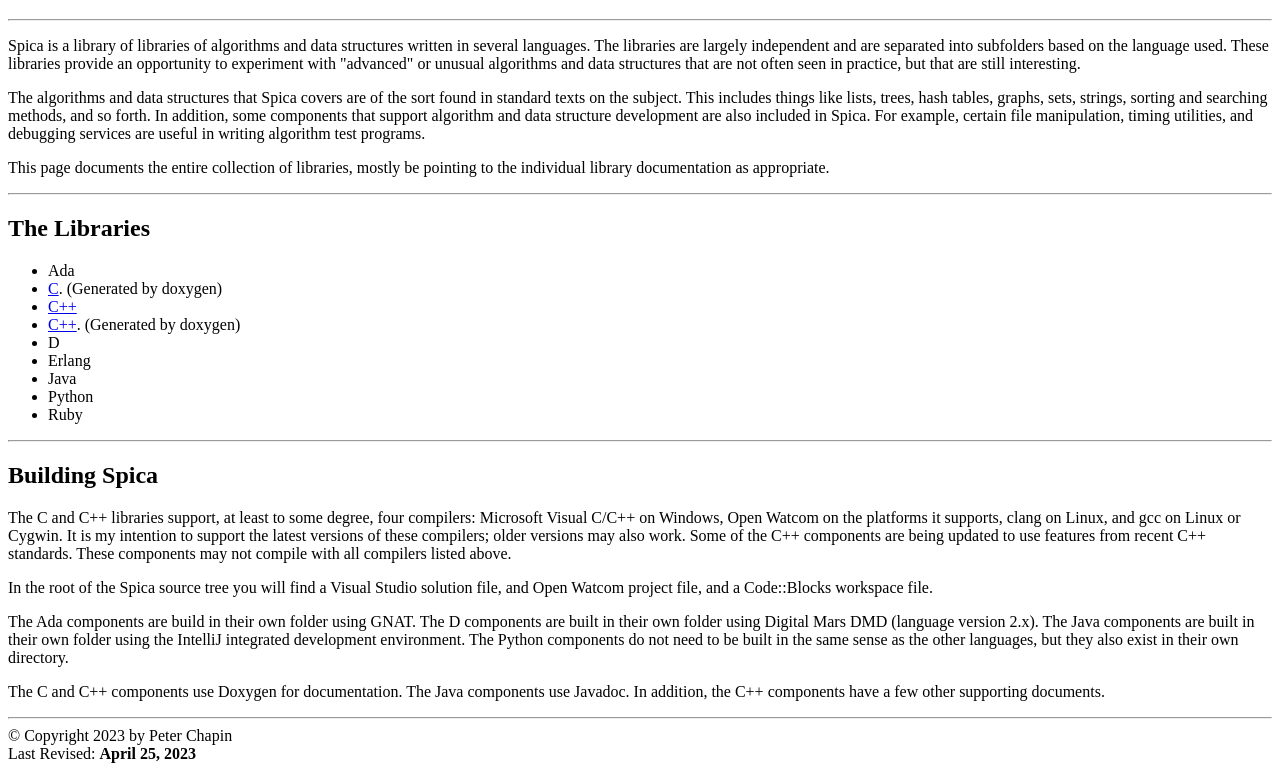
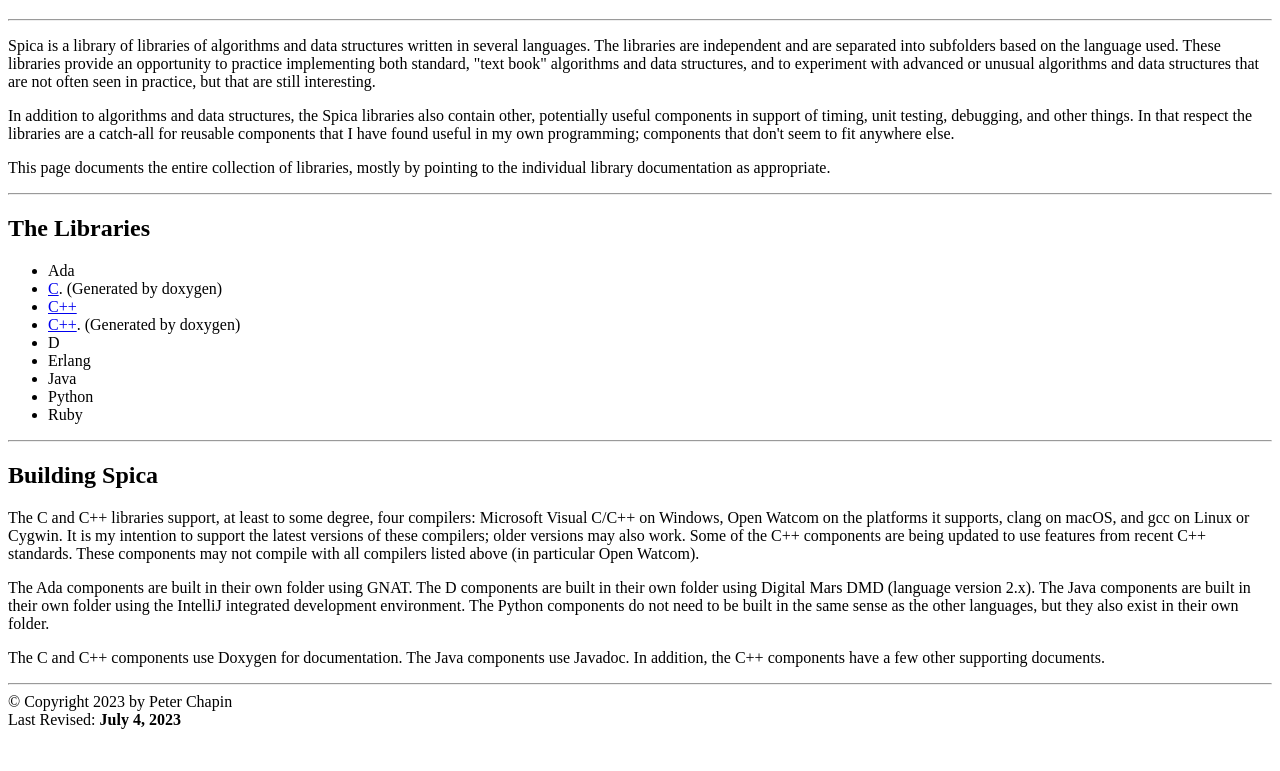
Before and after one commit to pchapin/spica, a plain HTML site: page index.html in a window 1280 px wide. Shown: the part 61-832 px from the top of the page. After the commit the page ends 800 px from the top, so only its background shows below. Drawn offline with Linux system fonts and the light colour scheme.

```diff
--- a/index.html
+++ b/index.html
@@ -10,18 +10,19 @@
 <h1>The Spica Library</h1>
 <hr/>
 
-<p>Spica is a library of libraries of algorithms and data structures written in several languages.
-  The libraries are largely independent and are separated into subfolders based on the language
-  used. These libraries provide an opportunity to experiment with "advanced" or unusual algorithms
-  and data structures that are not often seen in practice, but that are still interesting.</p>
+<p>Spica is a library of libraries of algorithms and data structures written in several
+  languages. The libraries are independent and are separated into subfolders based on the
+  language used. These libraries provide an opportunity to practice implementing both standard,
+  "text book" algorithms and data structures, and to experiment with advanced or unusual
+  algorithms and data structures that are not often seen in practice, but that are still
+  interesting.</p>
 
-<p>The algorithms and data structures that Spica covers are of the sort found in standard texts on
-  the subject. This includes things like lists, trees, hash tables, graphs, sets, strings, sorting
-  and searching methods, and so forth. In addition, some components that support algorithm and
-  data structure development are also included in Spica. For example, certain file manipulation,
-  timing utilities, and debugging services are useful in writing algorithm test programs.</p>
+<p>In addition to algorithms and data structures, the Spica libraries also contain other,
+  potentially useful components in support of timing, unit testing, debugging, and other things.
+  In that respect the libraries are a catch-all for reusable components that I have found useful
+  in my own programming; components that don't seem to fit anywhere else.</p>
 
-<p>This page documents the entire collection of libraries, mostly be pointing to the individual
+<p>This page documents the entire collection of libraries, mostly by pointing to the individual
   library documentation as appropriate.</p>
 
 <hr/>
@@ -43,19 +44,17 @@
 <h2>Building Spica</h2>
 
 <p>The C and C++ libraries support, at least to some degree, four compilers: Microsoft Visual
-  C/C++ on Windows, Open Watcom on the platforms it supports, clang on Linux, and gcc on Linux or
-  Cygwin. It is my intention to support the latest versions of these compilers; older versions may
-  also work. Some of the C++ components are being updated to use features from recent C++
-  standards. These components may not compile with all compilers listed above.</p>
+  C/C++ on Windows, Open Watcom on the platforms it supports, clang on macOS, and gcc on Linux
+  or Cygwin. It is my intention to support the latest versions of these compilers; older
+  versions may also work. Some of the C++ components are being updated to use features from
+  recent C++ standards. These components may not compile with all compilers listed above (in
+  particular Open Watcom).</p>
 
-<p>In the root of the Spica source tree you will find a Visual Studio solution file, and Open
-  Watcom project file, and a Code::Blocks workspace file.</p>
-
-<p>The Ada components are build in their own folder using GNAT. The D components are built in
+<p>The Ada components are built in their own folder using GNAT. The D components are built in
   their own folder using Digital Mars DMD (language version 2.x). The Java components are built in
   their own folder using the IntelliJ integrated development environment. The Python components do
   not need to be built in the same sense as the other languages, but they also exist in their own
-  directory.</p>
+  folder.</p>
 
 <p>The C and C++ components use Doxygen for documentation. The Java components use Javadoc. In
   addition, the C++ components have a few other supporting documents.</p>
@@ -63,7 +62,7 @@
 <!-- BEGIN signature block -->
 <hr/>
 &copy; Copyright 2023 by Peter Chapin<br/>
-Last Revised: <b>April 25, 2023</b><br/>
+Last Revised: <b>July 4, 2023</b><br/>
 <!-- END signature block -->
 </body>
 </html>
```
Also changed, not shown: 7 other files.
